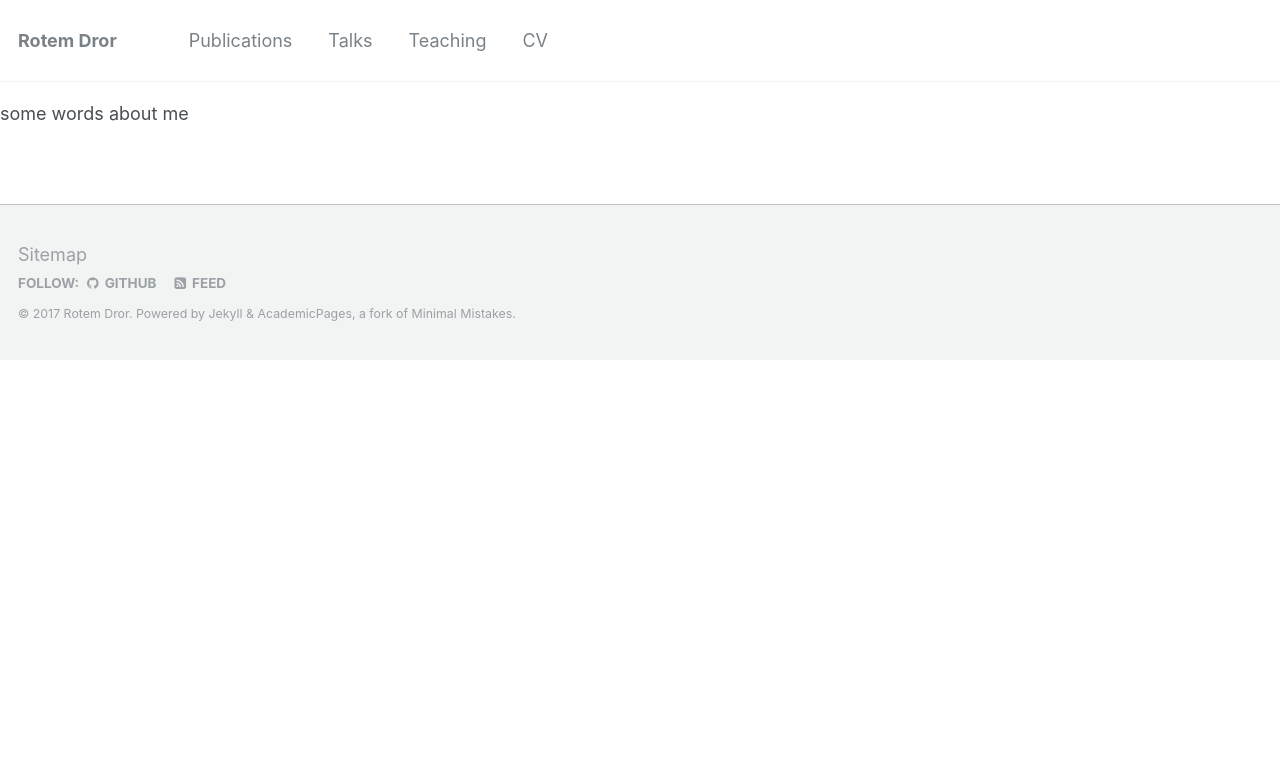
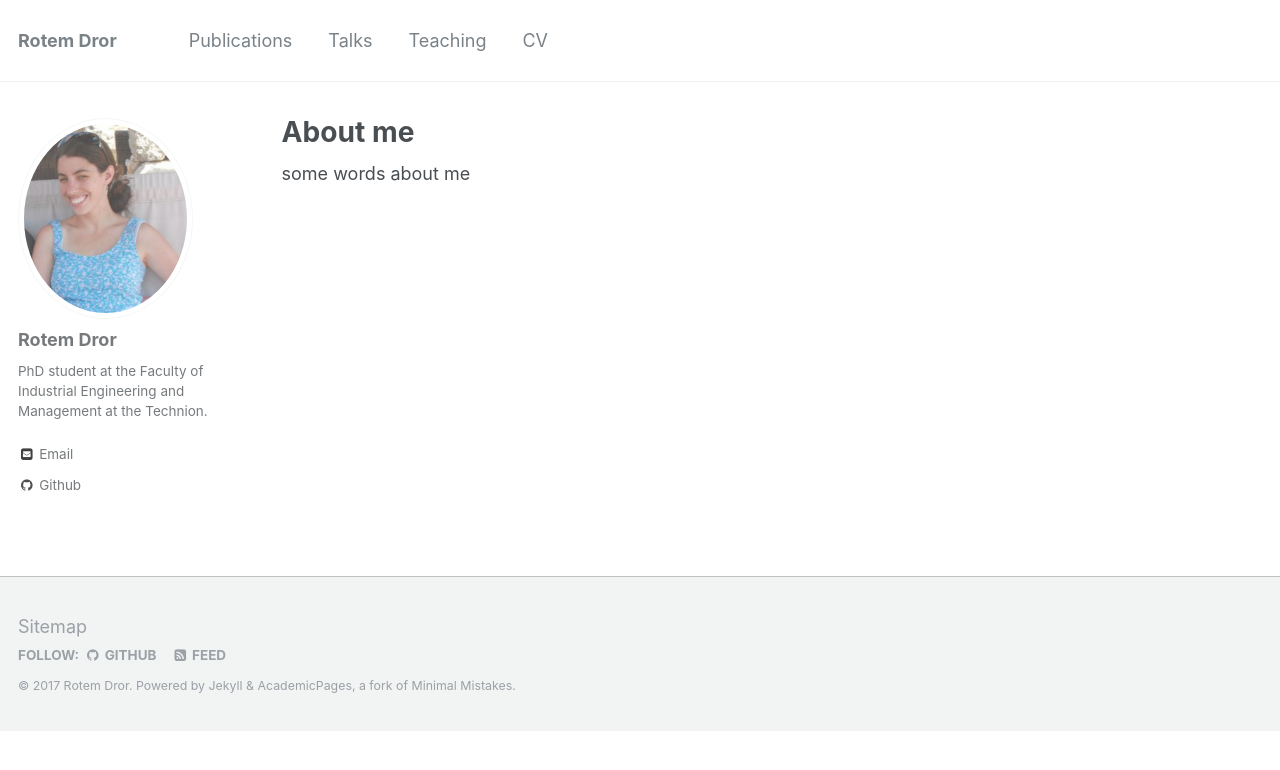
Before and after one commit to rtmdrr/rtmdrr.github.io, a Jekyll site: the page built from _pages/about.md, in a window 1280 px wide. Shown: the top 770 px of the page. Built offline with Jekyll 4.4.1, drawn with Linux system fonts in a browser that asks for light colours; our own code applies the rules of GitHub Pages for plain Markdown files; some of the changed lines change nothing that is shown.

Commit message:
Update _config.yml

```diff
--- a/_config.yml
+++ b/_config.yml
@@ -182,6 +182,24 @@
 
 # Defaults
 defaults:
+  # _posts
+  - scope:
+      path: ""
+      type: posts
+    values:
+      layout: single
+      author_profile: true
+      read_time: true
+      comments: true
+      share: true
+      related: true
+  # _pages
+  - scope:
+      path: ""
+      type: pages
+    values:
+      layout: single
+      author_profile: true
   # _teaching
   - scope:
       path: ""
@@ -200,6 +218,15 @@
       author_profile: true
       share: true
       comments: true
+  # _portfolio
+  - scope:
+      path: ""
+      type: portfolio
+    values:
+      layout: single
+      author_profile: true
+      share: true
+      comment: true
   # _talks
   - scope:
       path: ""
```
